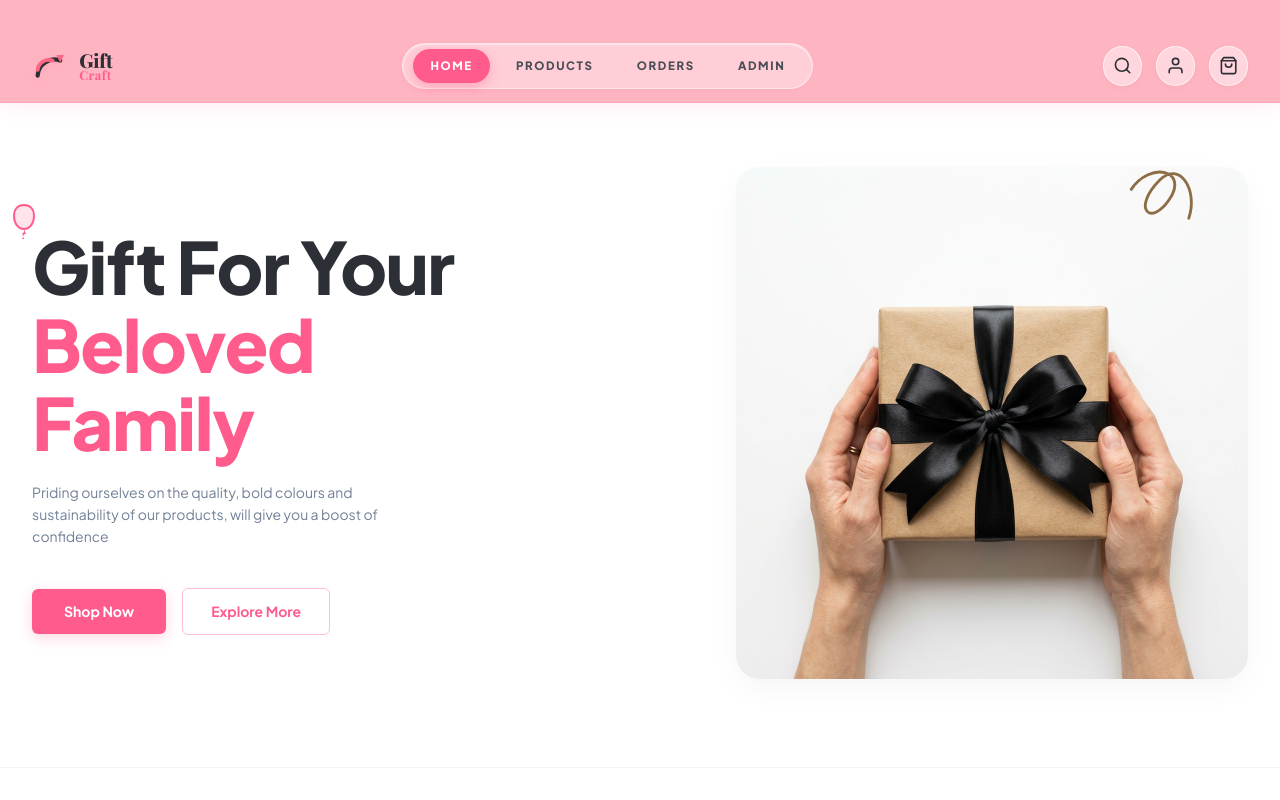
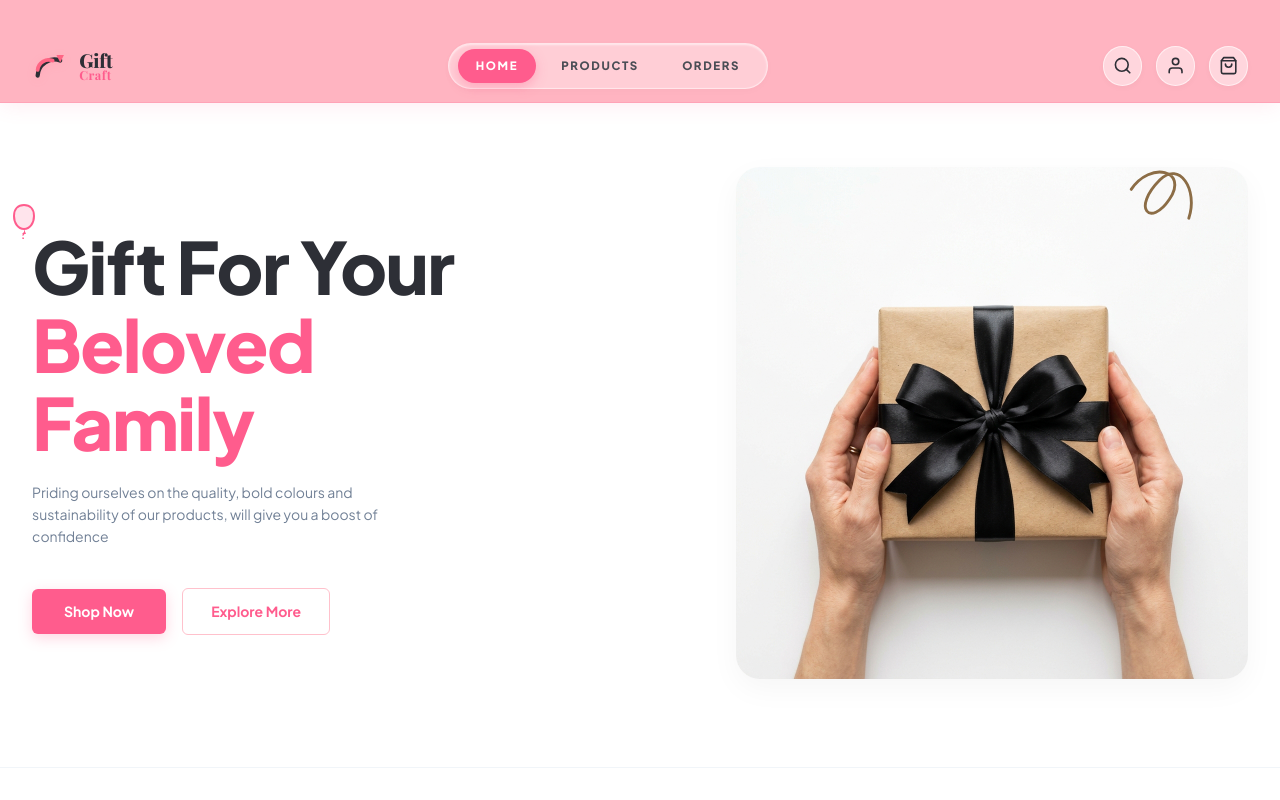
Before and after one commit to servexitinfo/gif_site, a React (Vite) app: page / in a window 1280 px wide. Shown: the top 800 px of the page. Built offline with nearby package versions, Linux system fonts and the light colour scheme; a web font is replaced by a local one.

Commit message:
save change

```diff
--- a/src/components/navbar/Navbar.jsx
+++ b/src/components/navbar/Navbar.jsx
@@ -40,7 +40,7 @@ export default function Navbar() {
             </div>
           </Link>
 
-          {/* Center Links (HOME, PRODUCTS, ORDERS, ADMIN) */}
+          {/* Center Links (HOME, PRODUCTS, ORDERS) */}
           <nav className="navbar-nav">
             <Link to="/" className={`navbar-link ${isActive('/') ? 'navbar-link-active' : ''}`}>
               HOME
@@ -50,9 +50,6 @@ export default function Navbar() {
             </Link>
             <Link to="/orders" className={`navbar-link ${isActive('/orders') ? 'navbar-link-active' : ''}`}>
               ORDERS
-            </Link>
-            <Link to="/admin" className={`navbar-link ${isActive('/admin') ? 'navbar-link-active' : ''}`}>
-              ADMIN
             </Link>
           </nav>
 
@@ -120,13 +117,6 @@ export default function Navbar() {
           >
             ORDERS
           </Link>
-          <Link
-            to="/admin"
-            onClick={() => setIsMobileMenuOpen(false)}
-            className={`block navbar-link ${isActive('/admin') ? 'text-[#FF5C8D] font-bold' : ''}`}
-          >
-            ADMIN
-          </Link>
         </div>
       )}
     </header>
```
